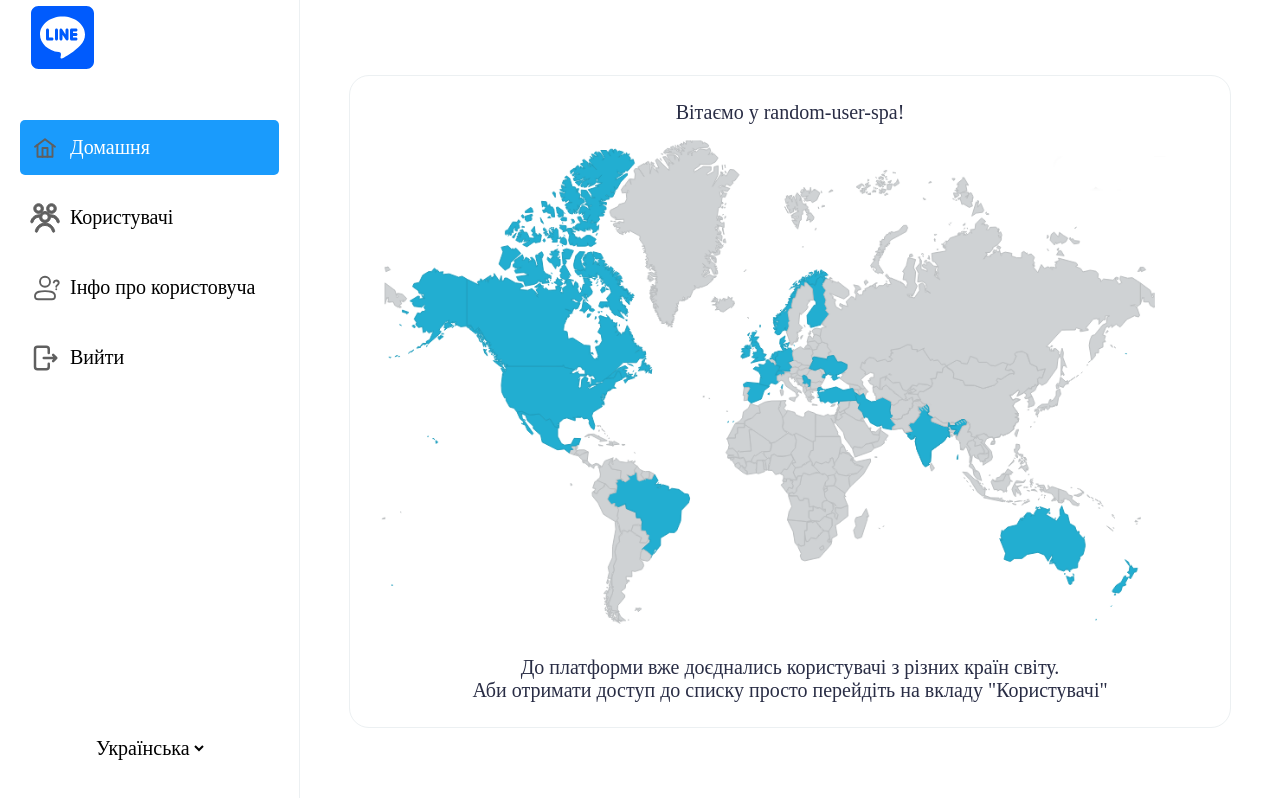
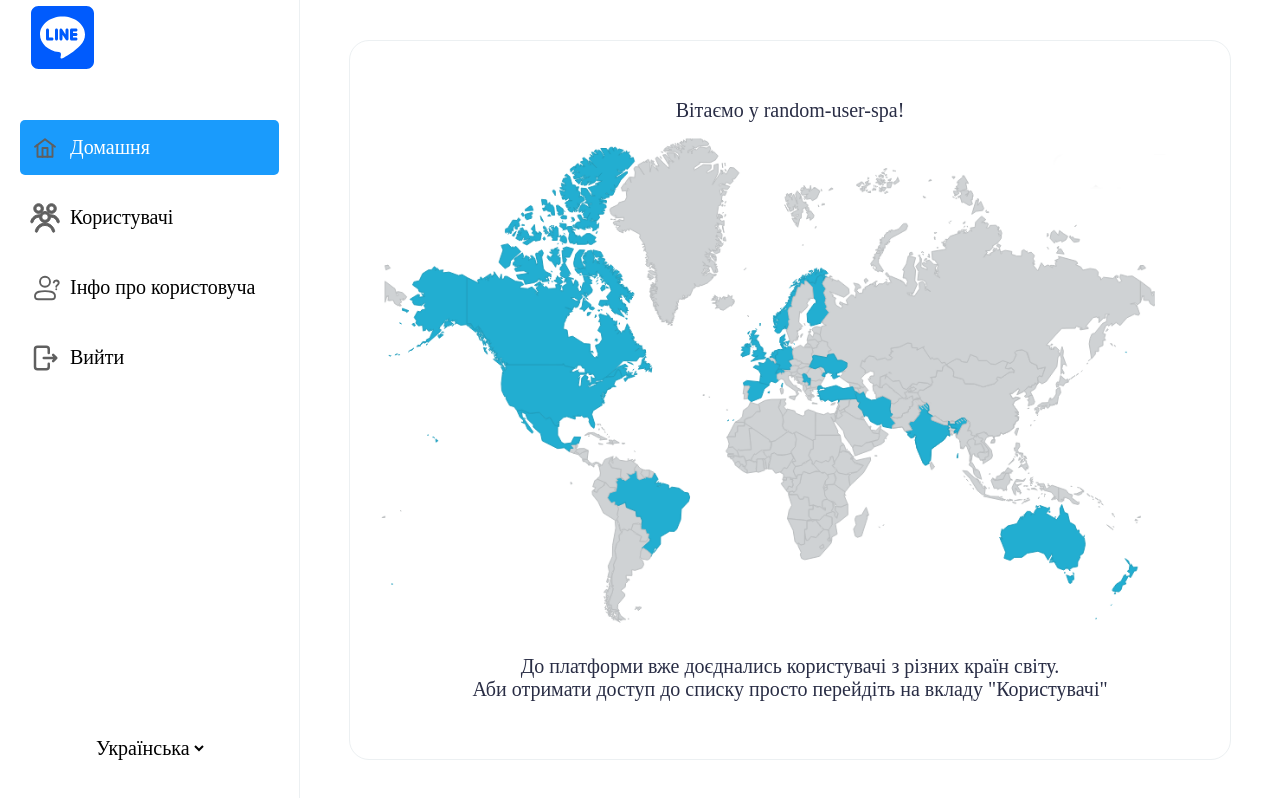
Before and after one commit to quarentyne/random-user-spa, a React (Create React App) app: page /home in a window 1280 px wide. Built offline with nearby package versions, Linux system fonts and the light colour scheme; sample sign-in values are in the browser's storage.

Commit message:
style changes

```diff
--- a/src/modules/UserInfo/components/styles.ts
+++ b/src/modules/UserInfo/components/styles.ts
@@ -1,4 +1,5 @@
 import styled from "styled-components";
+import { ScreenSizes } from "../../../shared/constants/themes";
 
 export const StyledUserWrapper = styled.div`
   width: 520px;
@@ -7,6 +8,10 @@ export const StyledUserWrapper = styled.div`
   display: flex;
   flex-direction: column;
   margin: 5px;
+  margin-top: 25vh;
+  @media screen and (min-width: ${ScreenSizes.LAPTOP_S}px) {
+    margin: 5px;
+  }
 `;
 
 export const StyledUserInfoCard = styled.div`
--- a/src/pages/Home/styles.ts
+++ b/src/pages/Home/styles.ts
@@ -1,15 +1,19 @@
 import styled from "styled-components";
+import { ScreenSizes } from "../../shared/constants/themes";
 
 export const StyledHomeContainer = styled.div`
+  height: 90vh;
   border: 1px solid #ecf0f2;
   border-radius: 20px;
   width: 90%;
-  margin: 0 auto;
+  margin: 12vh auto;
   display: flex;
   flex-direction: column;
   align-items: center;
   justify-content: center;
   padding: 15px 25px;
-  height: 90%;
   text-align: center;
+  @media screen and (min-width: ${ScreenSizes.LAPTOP_S}px) {
+    margin: 5vh auto;
+  }
 `;
--- a/src/pages/Logs/styles.ts
+++ b/src/pages/Logs/styles.ts
@@ -6,7 +6,6 @@ export const StyledLoginWrapper = styled.div`
   left: 0;
   background-color: rgba(64, 76, 84, 0.7);
   z-index: 100;
-  margin-top: -75px;
 `;
 
 export const StyledLogButton = styled.button`
--- a/src/pages/Users/styles.ts
+++ b/src/pages/Users/styles.ts
@@ -3,8 +3,12 @@ import { ScreenSizes } from "../../shared/constants/themes";
 
 
 export const StyledUsersWrapper = styled.div`
+  margin: 12vh auto;
   width: 96%;
-  margin: 0 auto;
+
+  @media screen and (min-width: ${ScreenSizes.LAPTOP_S}px) {
+    margin-top: 1vh;
+  }
 `;
 
 export const StyledUsersList = styled.ul`
--- a/src/shared/components/Header/styles.ts
+++ b/src/shared/components/Header/styles.ts
@@ -2,11 +2,20 @@ import styled from "styled-components";
 import { ScreenSizes } from "../../constants/themes";
 
 export const StyledHeader = styled.header`
+  position: fixed;
+  top: 0;
+  left: 0;
+  background-color: white;
+  width: 100vw;
+  z-index: 15;
   display: flex;
   height: 75px;
   align-items: center;
   padding: 0 25px;
   justify-content: space-between;
+  @media screen and (min-width: ${ScreenSizes.LAPTOP_S}px) {
+    background-color: transparent;
+  }
 `;
 
 export const StyledBurgerButton = styled.button`
```
